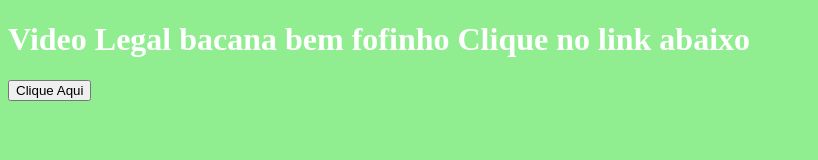
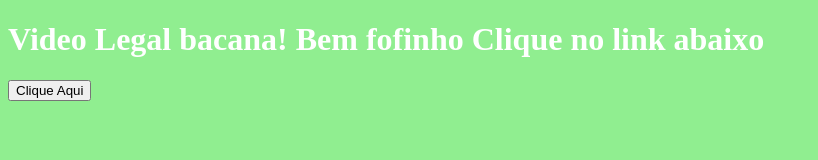
Before and after one commit to Filipe2217/Teste1, a plain HTML site: page index.html in a window 1280 px wide. Shown: the whole page, without its empty margins (0-818 px from the left). Drawn offline with Linux system fonts and the light colour scheme.

Commit message:
Update index.html

```diff
--- a/index.html
+++ b/index.html
@@ -6,7 +6,7 @@
     <link rel="stylesheet" href="style.css">
 </head>
 <body>
-<h1>Video Legal bacana bem fofinho Clique no link abaixo</h1>
+<h1>Video Legal bacana! Bem fofinho Clique no link abaixo</h1>
 <a href="https://watchpeopledie.tv/h/cartel/post/25577/funkytown-without-watermark"><button>Clique Aqui</button></a>
 </body>
 </html>
```
